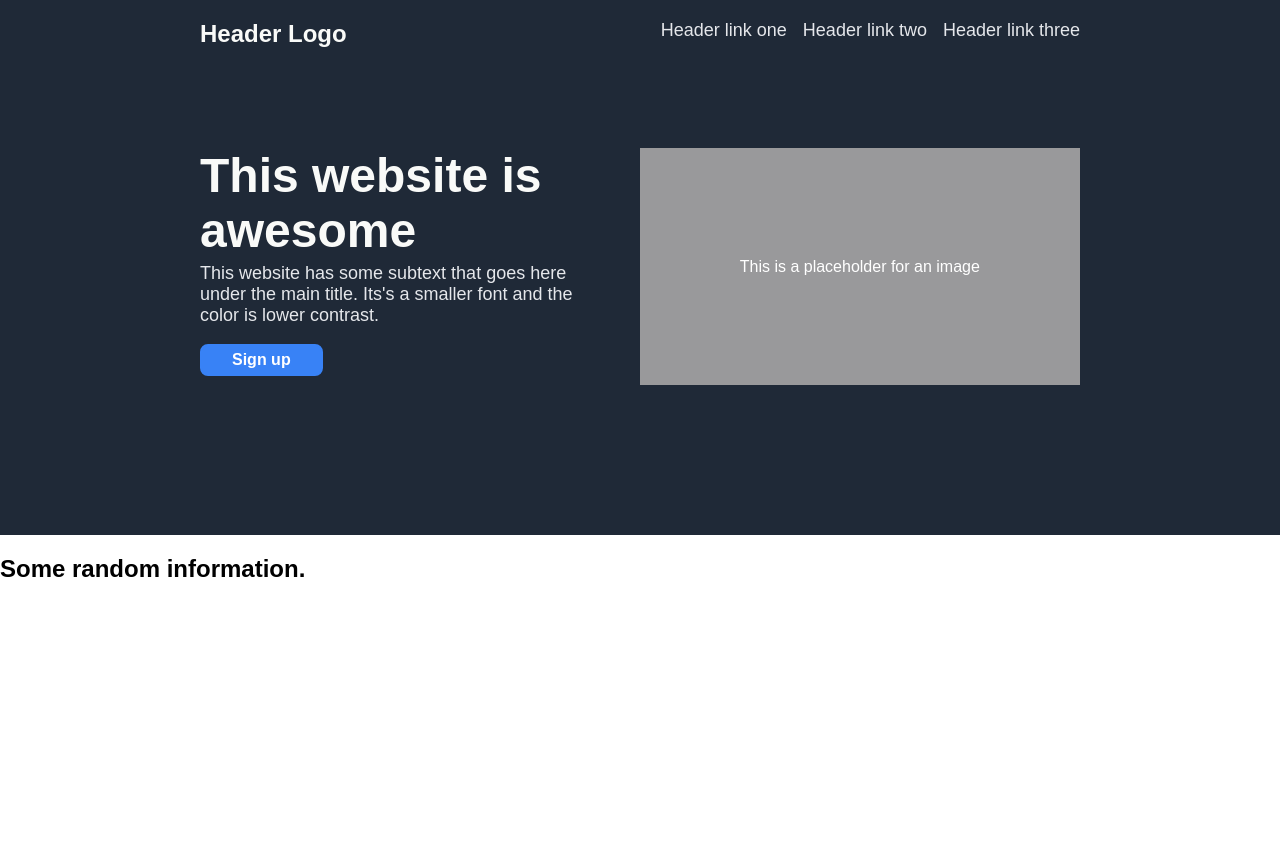
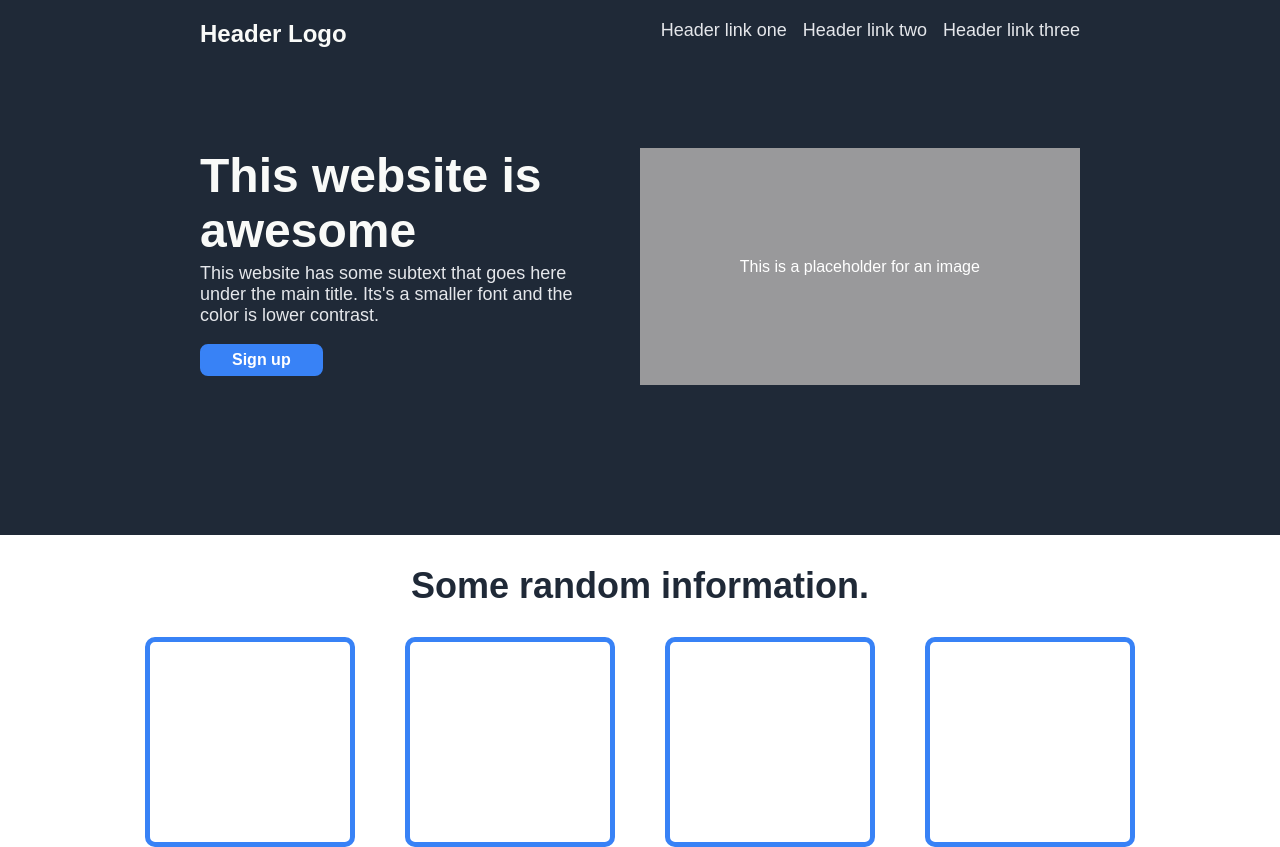
Before and after one commit to chesev/Project-Landing-Page, a plain HTML site: page index.html in a window 1280 px wide. Before the commit the page ends 800 px from the top, so only its background shows below. Drawn offline with Linux system fonts and the light colour scheme.

Commit message:
second section INFO and boxes done

```diff
--- a/index.html
+++ b/index.html
@@ -47,7 +47,18 @@
 
         <!-- Second section -->
 
-        <h2> Some random information.</h2>
+        <section class="second">
+            <h2> Some random information.</h2>
 
+            <div class="boxes">
+                <ul>
+                    <li class="box"></li>
+                    <li class="box"></li>
+                    <li class="box"></li>
+                    <li class="box"></li>
+                </ul>
+            </div>
+
+        </section>
 </body>
 </html>
--- a/styles.css
+++ b/styles.css
@@ -29,7 +29,6 @@ ul {
 	gap: 16px;
 }
 
-
 a {
 	text-decoration: none;
 	font-size: 18px;
@@ -39,7 +38,6 @@ a {
 .nav {
 	display: flex;
 	gap: 20px;
-
 }
 
 .website {
@@ -101,3 +99,24 @@ button {
 }
 
 /* second section */
+
+.second h2 {
+	font-weight: bolder;
+	color: #1f2937;
+	font-size: 36px;
+	text-align: center;
+}
+
+.box {
+	display: flex;
+	height: 200px;
+	width: 200px;
+	border: solid 5px #3882f6;
+	border-radius: 10px;
+}
+
+.boxes ul {
+	align-items: center;
+	justify-content: center;
+	gap: 50px;
+}
```
Lines whose indentation alone changed are shown as unchanged.
